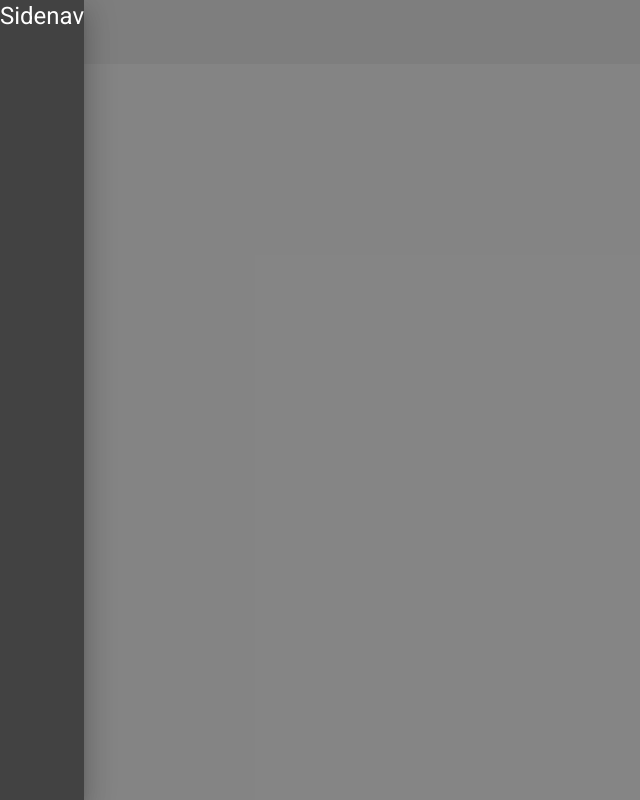
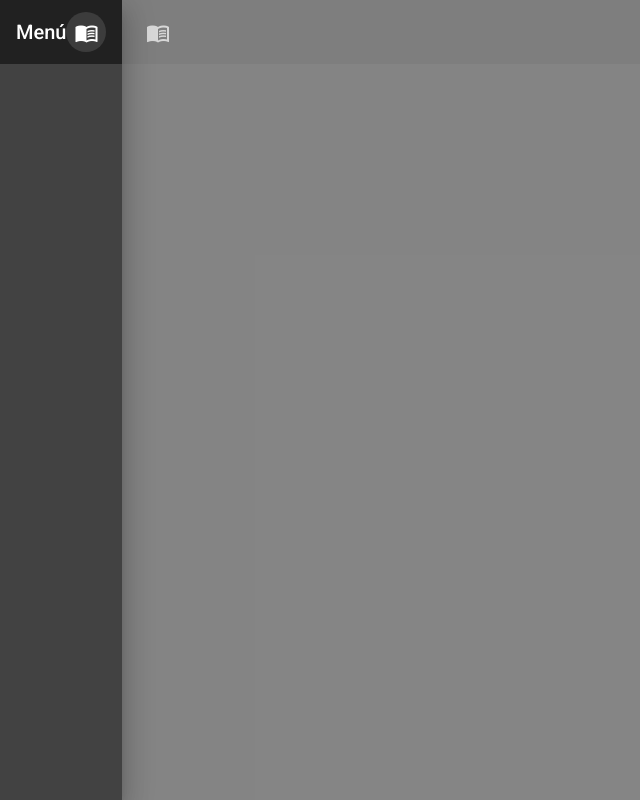
Before and after one commit to luceroraul12/05-heroesApp, an Angular app: page /heroes/listado in a window 1280 px wide. Both pictures are taken after a click on the button "menu_book". Shown: the whole page, without its empty margins (0-640 px from the left). Built offline with nearby package versions, Linux system fonts and the light colour scheme.

Commit message:
add mat toolbar

```diff
--- a/src/app/heroes/pages/home/home.component.html
+++ b/src/app/heroes/pages/home/home.component.html
@@ -1,6 +1,15 @@
 <mat-sidenav-container fullscreen>
-    <mat-sidenav #sidenav>
-        <h1>Sidenav</h1>
+    <mat-sidenav #sidenav mode="push">
+
+        <mat-toolbar>
+            <span>Menú</span>
+            <button mat-icon-button (click)="sidenav.toggle()">
+                <mat-icon>menu_book</mat-icon>
+            </button>
+        </mat-toolbar>
+
+        <mat-nav-list></mat-nav-list>
+
     </mat-sidenav>
 
     <mat-toolbar>
```
